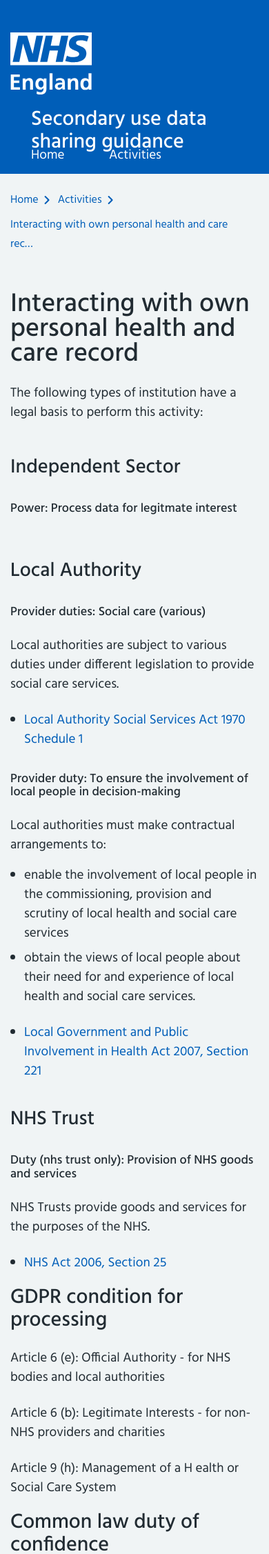
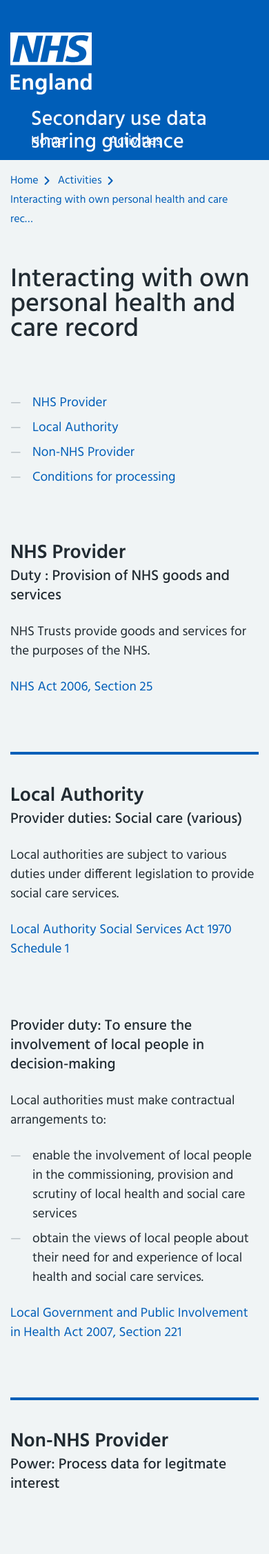
Before and after one commit to nhsengland/phmi, a Django app: a page that uses phmi/templates/activity_detail.html in a window 390 px wide. Shown: the top 2253 px of the page at 69% size. Run offline with Django 3.2, Linux system fonts and the light colour scheme; data comes from the database, SQL or seed files in the repository; parts of the project's set-up code (start-up, migrations or seed data) failed here and were passed over; some libraries are stand-ins or nearby versions.

Commit message:
reorders activity categories and org types, makes activity list and activity detail pages look nice

```diff
--- a/phmi/admin.py
+++ b/phmi/admin.py
@@ -9,6 +9,7 @@ admin.site.register(models.GroupType)
 admin.site.register(models.OrgType)
 admin.site.register(models.Organisation)
 admin.site.register(models.Statute)
+admin.site.register(models.ActivityCategory)
 
 
 class NameSearchAdmin(admin.ModelAdmin):
--- a/phmi/models.py
+++ b/phmi/models.py
@@ -56,16 +56,10 @@ class OrgType(models.Model):
         max_length=256, unique=True
     )
     slug = models.SlugField(unique=True, blank=True, null=True)
+    index = models.IntegerField(default=0)
 
     class Meta:
-        # [
-        #    NHS England
-        #    CCG
-        #    NHS Trust
-        #    Local Authority
-        #    Non NHS Provider
-        # ]
-        ordering = ["name"]
+        ordering = ["index"]
 
     def __str__(self):
         return self.name
@@ -92,6 +86,7 @@ class ActivityCategory(models.Model):
     name = models.CharField(
         max_length=256, unique=True
     )
+    index = models.IntegerField(default=0)
 
     slug = models.SlugField(unique=True, blank=True, null=True)
 
@@ -104,7 +99,7 @@ class ActivityCategory(models.Model):
         return self.name
 
     class Meta:
-        ordering = ["name"]
+        ordering = ["index"]
 
 
 class Activity(models.Model):
@@ -154,7 +149,7 @@ class Activity(models.Model):
         return reverse("activity-detail", kwargs=dict(slug=self.slug))
 
     class Meta:
-        ordering = ["activity_category__name"]
+        ordering = ["activity_category__index"]
 
     def save(self, *args, **kwargs):
         if not self.slug:
@@ -340,3 +335,10 @@ class User(AbstractBaseUser, PermissionsMixin):
         unsigning.
         """
         return TimestampSigner(salt=self.LOGIN_SALT).sign(self.pk)
+
+for i in LegalJustification.objects.all():
+    b, y = i.name.split(":", 1)
+    b = b.replace("(nhs trust only)", "")
+    b = f"{b}: {y.strip()}"
+    i.name = b
+    i.save()
--- a/phmi/static/css/styles.css
+++ b/phmi/static/css/styles.css
@@ -31,6 +31,7 @@ body {
   display: inline-block;
   padding-right: 16px;
   margin-right: 8px;
+  margin-top: 0;
   background: url("../img/icons/chevron.svg") no-repeat 100% 50%;
   background-size: 9px 12px;
 }
@@ -43,6 +44,10 @@ body {
 
 .content-offset {
   margin-top: 50px;
+}
+
+.content-offset-below {
+  margin-bottom: 50px;
 }
 
 .content-offset-24 {
@@ -61,8 +66,8 @@ body {
   margin-top: 80px;
 }
 
-.content-offset-below {
-  margin-bottom: 50px;
+.content-offset-below-80 {
+  margin-bottom: 80px;
 }
 
 .content-offset-below-10 {
@@ -124,7 +129,7 @@ header.masthead .subtitle {
   color: #FFF;
 }
 header.masthead .banner {
-  height: 140px;
+  height: 120px;
 }
 header.masthead .header-nav {
   height: 65px;
@@ -551,7 +556,7 @@ label {
   padding: 0;
   margin: 24px 0 0;
 }
-.nhsuk-c-page-contents__list ol li:first-child {
+.nhsuk-c-page-contents__list li:first-child {
   margin-top: 0;
 }
 .nhsuk-c-page-contents__list .nhsuk-c-page-contents__item {
@@ -567,6 +572,31 @@ label {
   left: 0;
 }
 
+.nhs_markdown_ul ol, .nhs_markdown_ul ul {
+  list-style: none;
+  padding: 0;
+  margin: 24px 0 24px 0;
+}
+.nhs_markdown_ul ol li:first-child, .nhs_markdown_ul ul li:first-child {
+  margin-top: 0;
+}
+.nhs_markdown_ul ol li, .nhs_markdown_ul ul li {
+  padding: 0 0 0 32px;
+  position: relative;
+  margin: 8px 0 0;
+}
+.nhs_markdown_ul ol li:before, .nhs_markdown_ul ul li:before {
+  color: #AEB7BD;
+  content: "—";
+  position: absolute;
+  top: 0;
+  left: 0;
+}
+
+hr.nhs_thick {
+  border-top: 4px solid #005eb8;
+}
+
 .nhsuk-heading-xl {
   font-size: 2em;
   line-height: 36px;
@@ -577,6 +607,7 @@ label {
   font-size: 1.5em;
   line-height: 32px;
   margin: 40px 0 0;
+  font-weight: 600;
 }
 
 .nhsuk-heading-m {
@@ -599,6 +630,10 @@ label {
 
 p {
   margin-top: 24px;
+}
+
+.no-top-margin {
+  margin-top: 0;
 }
 
 a {
@@ -639,7 +674,7 @@ ol, ul {
 }
 
 .nhsuk-icon {
-  display: block;
+  display: inline-block;
   height: 30px;
   width: 30px;
 }
@@ -660,4 +695,8 @@ svg:not(:root), symbol, image, marker, pattern, foreignObject {
   fill: #da291c;
 }
 
+table thead {
+  background-color: #d8dde0;
+}
+
 /*# sourceMappingURL=styles.css.map */
--- a/phmi/static/css/styles.scss
+++ b/phmi/static/css/styles.scss
@@ -55,6 +55,7 @@ body {
     display: inline-block;
     padding-right: 16px;
     margin-right: 8px;
+    margin-top: 0;
     background: url("../img/icons/chevron.svg") no-repeat 100% 50%;
     background-size: 9px 12px;
   }
@@ -75,6 +76,11 @@ body {
   margin-top: 50px;
 }
 
+
+.content-offset-below{
+  margin-bottom: 50px;
+}
+
 .content-offset-24{
   margin-top: 24px;
 }
@@ -91,8 +97,8 @@ body {
   margin-top: 80px;
 }
 
-.content-offset-below{
-  margin-bottom: 50px;
+.content-offset-below-80{
+  margin-bottom: 80px;
 }
 
 .content-offset-below-10{
@@ -161,7 +167,7 @@ header.masthead{
   }
 
   .banner{
-    height: 140px;
+    height: 120px;
   }
 
   .header-nav{
@@ -666,7 +672,7 @@ label {
   padding: 0;
   margin: 24px 0 0;
 
-  ol li:first-child{
+  li:first-child{
     margin-top: 0;
   }
 
@@ -685,9 +691,37 @@ label {
   }
 }
 
+.nhs_markdown_ul{
+  ol, ul{
+    list-style: none;
+    padding: 0;
+    margin: 24px 0 24px 0;
+
+    li:first-child{
+      margin-top: 0;
+    }
+
+    li{
+      padding: 0 0 0 32px;
+      position: relative;
+      margin: 8px 0 0;
+    }
+
+    li:before {
+      color: #AEB7BD;
+      content: '\2014';
+      position: absolute;
+      top: 0;
+      left: 0;
+    }
+  }
+
+}
 
 
-
+hr.nhs_thick{
+  border-top: 4px solid #005eb8;
+}
 
 
 
@@ -702,6 +736,7 @@ label {
   font-size: 1.5em;
   line-height: 32px;
   margin: 40px 0 0;
+  font-weight: 600;
 }
 
 
@@ -725,6 +760,10 @@ label {
 
 p{
   margin-top: 24px;
+}
+
+.no-top-margin{
+  margin-top: 0;
 }
 
 a{
@@ -768,7 +807,7 @@ ol, ul {
 }
 
 .nhsuk-icon {
-  display: block;
+  display: inline-block;
   height: 30px;
   width: 30px;
 
@@ -789,3 +828,7 @@ svg:not(:root), symbol, image, marker, pattern, foreignObject {
 .nhsuk-icon__cross {
   fill: #da291c;
 }
+
+table thead{
+  background-color: #d8dde0;
+}
--- a/phmi/templates/activity_detail.html
+++ b/phmi/templates/activity_detail.html
@@ -4,43 +4,64 @@
     <article>
         <h1 class="nhsuk-heading-xl">{{ object.name }}</h1>
 
-        <div class="row">
-            <div class="col-md-12">
-                <p>
-                    The following types of institution have
-                    a legal basis to perform this activity:
-                </p>
+        <div class="row content-offset content-offset-below-80">
+            <div class="col-md-10 ">
+                <ul class="nhsuk-c-page-contents__list">
+                    {% for org_type in org_types %}
+                        <li class="nhsuk-c-page-contents__item">
+                            <a href="#{{ org_type.slug }}">{{ org_type.name }}</a>
+                        </li>
+                    {% endfor %}
+                    <li class="nhsuk-c-page-contents__item">
+                        <a href="#condition-for-processing">
+                            Conditions for processing
+                        </a>
+                    </li>
+                </ul>
             </div>
         </div>
         {% for org_type in org_types %}
-            <h2 class="nhsuk-heading-l" id="{{ org_type.slug }}">
+        <div class="row content-offset-24 ">
+            <div class="col-md-3">
+                <h2 class="nhsuk-heading-l no-top-margin" id="{{ org_type.slug }}">
                     {{ org_type.name }}
                 </h2>
+
+            </div>
+            <div class="col-md-6">
             {% for justification in org_type.justifications %}
-            <div class="row content-offset-24">
-                <div class="col-md-8">
-                    <h4>{{ justification.name }}</h4>
+            <div class="row nhs_markdown_ul content-offset-below-80">
+                <div class="col-md-12">
+                    <h4 style="padding-top: 4px;" class="nhsuk-heading-s no-top-margin">{{ justification.name }}</h4>
                     <p>
                         {{ justification.details|markdownify }}
                     </p>
                     {% if justification.statutes.exists %}
-                        <ul>
                         {% for statute in justification.statutes.all %}
-                                <li>
+                            <div class="row">
+                                <div class="col-md-12">
                                     <a href="{{ statute.link }}">{{ statute.name }}</a>
-                                </li>
+                                </div>
+                            </div>
                         {% endfor %}
-                        </ul>
                     {% endif %}
                 </div>
             </div>
             {% endfor %}
+            <hr class="nhs_thick" />
+        </div></div>
 
         {% endfor %}
 
-        <div class="row">
-            <div class="col-md-12">
-                <h2>GDPR condition for processing</h2>
+        <div class="row content-offset-24">
+            <div class="col-md-3" id="condition-for-processing">
+                <h2 class="nhsuk-heading-l no-top-margin" i>
+                        Conditions for processing
+                </h2>
+            </div>
+            <div class="col-md-6">
+                <div class="content-offset-below-80">
+                        <h4 class="nhsuk-heading-s no-top-margin">GDPR condition for processing</h4>
                         <p>
                             Article 6 (e): Official Authority - for
                             NHS bodies and local authorities
@@ -50,10 +71,11 @@
                             non-NHS providers and charities
                         </p>
                         <p>
-                    Article 9 (h): Management of a H
-                    ealth or Social Care System
+                            Article 9 (h): Management of a Health or Social Care System
                         </p>
-                <h2>Common law duty of confidence</h2>
+                </div>
+
+                <h4 class="nhsuk-heading-s">Common law duty of confidence</h4>
                 <p>
                     {{ object.duty_of_confidence }}
                 </p>
```
Also changed, not shown: phmi/templates/activity_list.html (+11 -4 lines), data/json/db.json, phmi/migrations/0025_auto_20181206_1405.py (added), phmi/migrations/0026_auto_20181206_1505.py (added), phmi/migrations/0027_auto_20181206_1512.py (added). Lines whose indentation alone changed are shown as unchanged.
